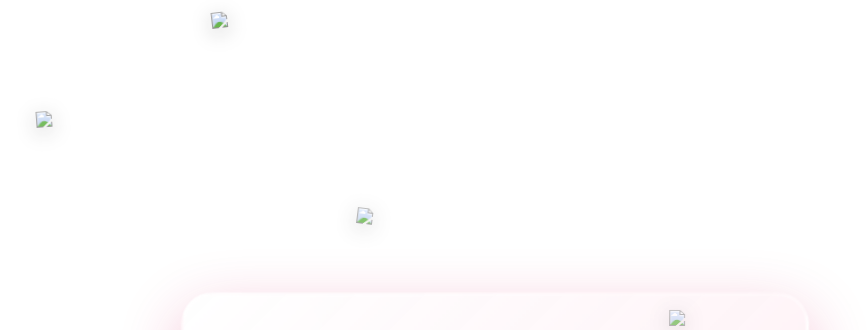
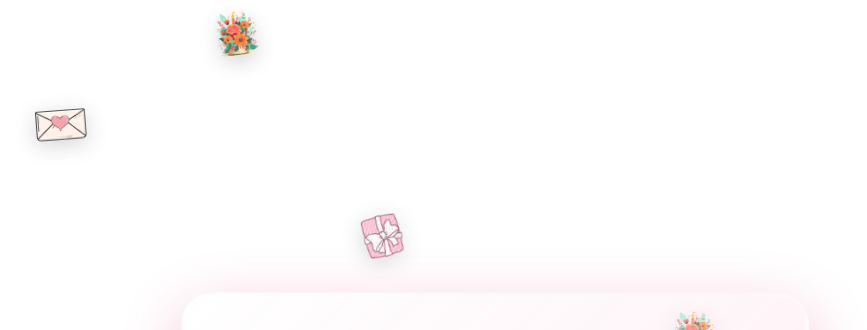
Before and after one commit to nguyenndb/chucmung2010, a plain HTML site: page index.html in a window 1280 px wide. Shown: the top 330 px of the page, without its empty margins (145-1012 px from the left). Drawn offline with Linux system fonts and the light colour scheme.

Commit message:
Update index.html

```diff
--- a/index.html
+++ b/index.html
@@ -373,7 +373,7 @@
     </div>
 
     <!-- Ảnh động trang trí -->
-    <img src="./assets/mewmew.gif" alt="GIF" class="center-gif" /> <!-- Thay ảnh động bên dưới -->
+    <img src="./mewmew.gif" alt="GIF" class="center-gif" /> <!-- Thay ảnh động bên dưới -->
 
     <!-- Hiển thị lời chúc -->
     <div class="popup" id="popup">
@@ -385,29 +385,29 @@
     <div class="overlay" id="overlay"></div>
 
     <!-- Nhạc nền  -->
-    <audio id="player" src="./assets/a.mp3"></audio> <!-- Sửa bài hát ở đây -->
+    <audio id="player" src="./a.mp3"></audio> <!-- Sửa bài hát ở đây -->
 
     <script>
         //Sửa ảnh và lời nhắn ở đây
         const messages = [
             {
-                img: "./assets/b1.jpg", //Thay ảnh
+                img: "./b1.jpg", //Thay ảnh
                 text: "Chúc em ngày 20/10 thật vui vẻ, xinh đẹp và hạnh phúc!" //Thay lời nhắn
             },
             {
-                img: "./assets/b2.jpg",
+                img: "./b2.jpg",
                 text: "Em luôn là bông hoa đẹp nhất trong mắt mọi người!"
             },
             {
-                img: "./assets/b3.jpg",
+                img: "./b3.jpg",
                 text: "Mong em luôn tự tin, thành công và tràn đầy sức sống!"
             },
             {
-                img: "./assets/b4.jpg",
+                img: "./b4.jpg",
                 text: "Chúc em có một ngày thật đặc biệt và đáng nhớ!"
             },
             {
-                img: "./assets/b1.jpg",
+                img: "./b1.jpg",
                 text: "Hy vọng em luôn giữ được nụ cười tươi sáng và trái tim ấm áp!"
             }
         ];
@@ -422,12 +422,12 @@
         const centerText = document.getElementById("centerText");
         //Thay những ảnh rơi từ trên xuống ở đây
         const letterImages = [
-            "./assets/letters.png",
-            "./assets/q3.png",
-            "./assets/h1.png",
-            "./assets/h3.png",
-            "./assets/t2.png",
-            "./assets/t5.png",
+            "./letters.png",
+            "./q3.png",
+            "./h1.png",
+            "./h3.png",
+            "./t2.png",
+            "./t5.png",
         ];
 
         function createHeartExplosion(x, y) {
```
